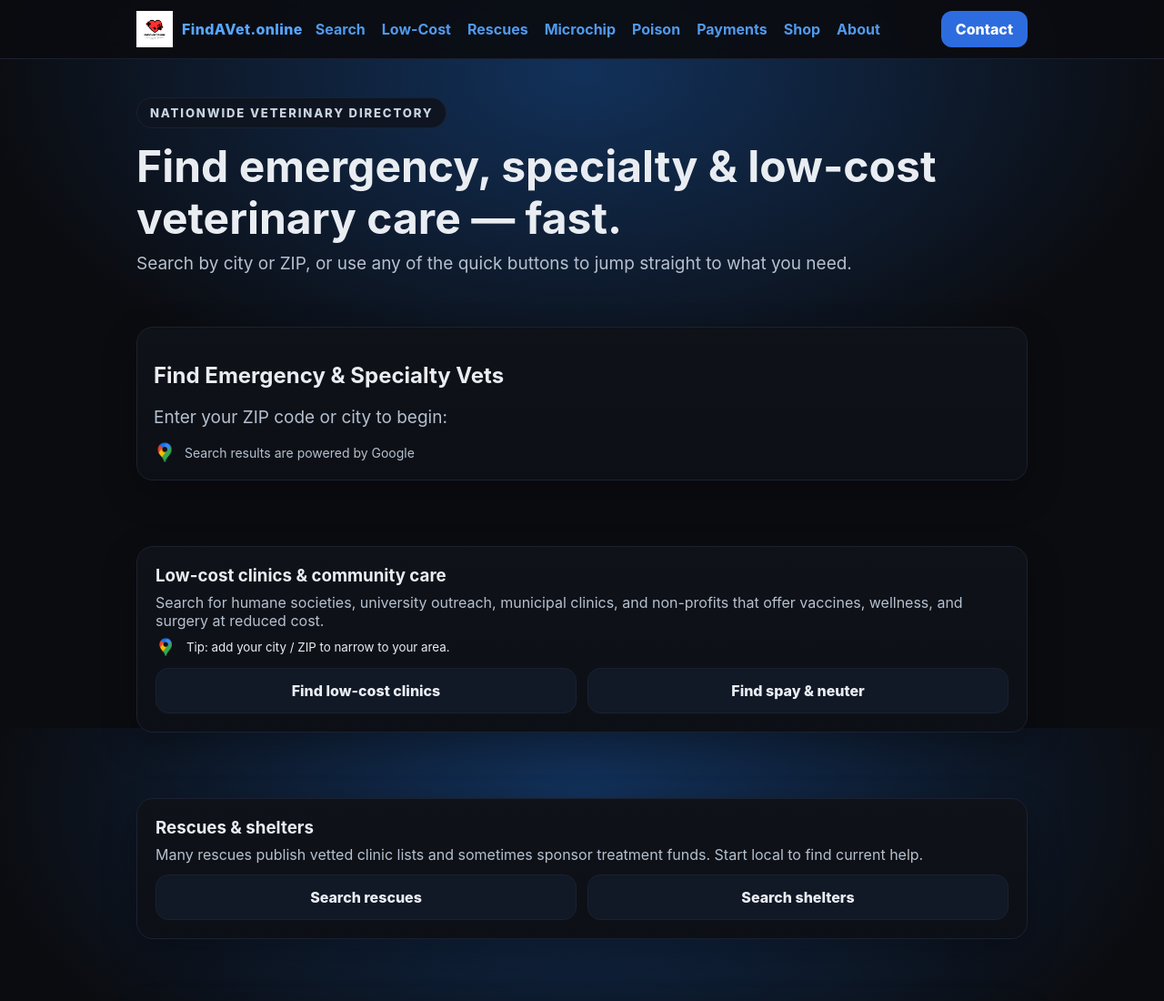
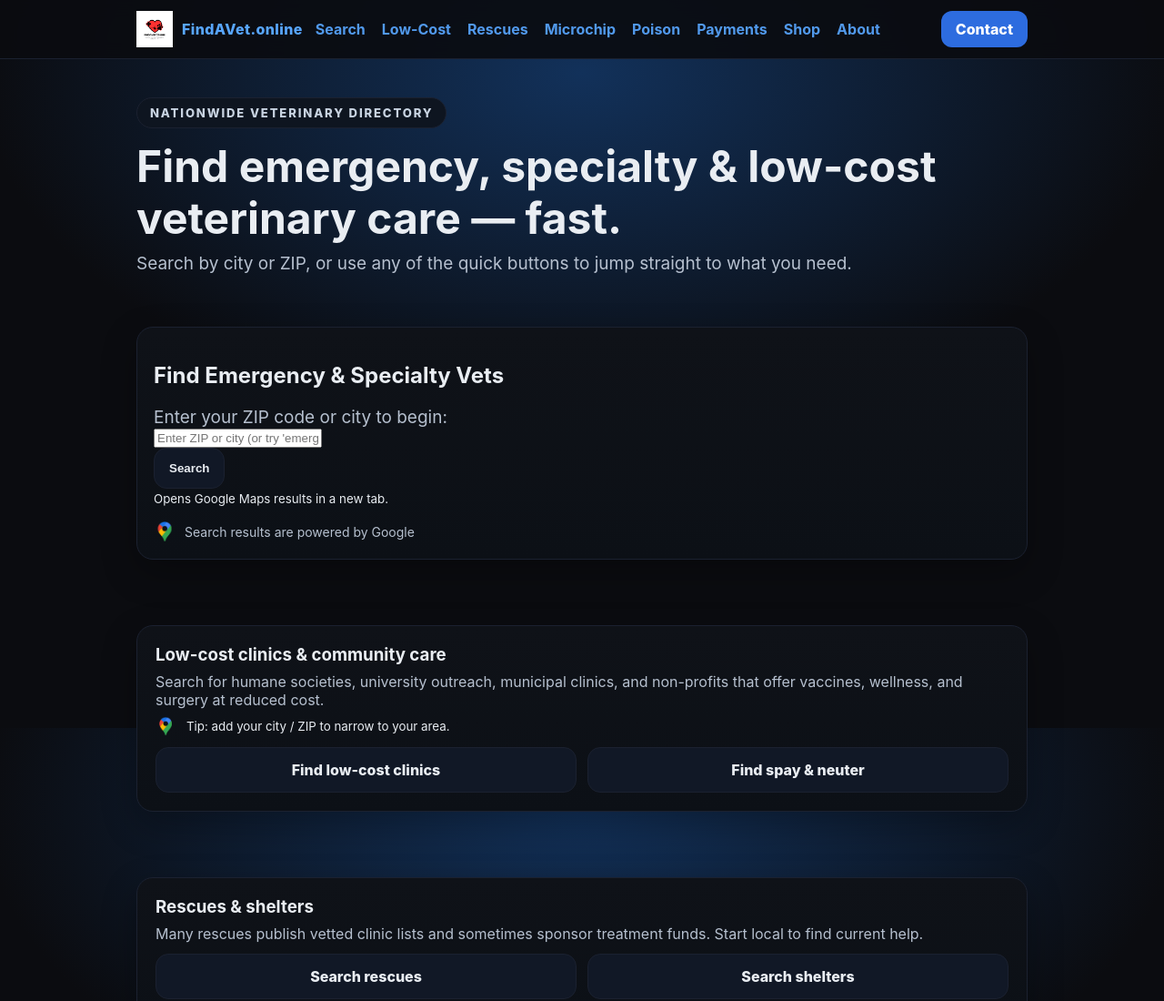
Before and after one commit to ruralvetlady-eng/findavet-online, a plain HTML site: page index.html in a window 1280 px wide. Shown: the top 1100 px of the page at 91% size. Drawn offline with Linux system fonts and the light colour scheme.

Commit message:
Update index.html

```diff
--- a/index.html
+++ b/index.html
@@ -76,7 +76,7 @@
   </style>
 
   <!-- Google Programmable Search (official look) -->
-  <script async src="https://cse.google.com/cse.js?cx=e47182b5ceea24a3d"></script>
+
 </head>
 <body>
   <!-- Header -->
@@ -109,9 +109,35 @@
     <h2>Find Emergency & Specialty Vets</h2>
     <p class="lead">Enter your ZIP code or city to begin:</p>
 
-    <!-- Google Search -->
-    <div class="gcse-search"></div>
+    <!-- Google Maps Search -->
+<form id="maps-form" class="zip-form" onsubmit="return openMapsSearch()" aria-label="Find vets by ZIP or city">
+  <input
+    id="maps-q"
+    type="text"
+    inputmode="search"
+    placeholder="Enter ZIP or city (or try 'emergency vet Dallas')"
+    required
+    aria-label="ZIP, city, or search phrase"
+  />
+  <button type="submit" class="btn">Search</button>
+</form>
 
+<small class="muted">Opens Google Maps results in a new tab.</small>
+
+<script>
+  function openMapsSearch() {
+    const raw = document.getElementById('maps-q').value.trim();
+    if (!raw) return false;
+
+    // If user already typed a vet-related phrase, use it. Otherwise prepend.
+    const hasVet = /\b(vet|veterinarian|veterinary|animal\s+hospital|emergency)\b/i.test(raw);
+    const q = hasVet ? raw : `veterinarian near ${raw}`;
+
+    const url = 'https://www.google.com/maps/search/?api=1&query=' + encodeURIComponent(q);
+    window.open(url, '_blank', 'noopener'); // open in new tab
+    return false; // prevent reload
+  }
+</script>
     <!-- Branding -->
     <div class="maps-badge" style="margin-top:15px;display:flex;align-items:center;gap:10px;">
       <img src="/maps-logo.png" alt="Google Maps icon" style="height:24px;">
```
